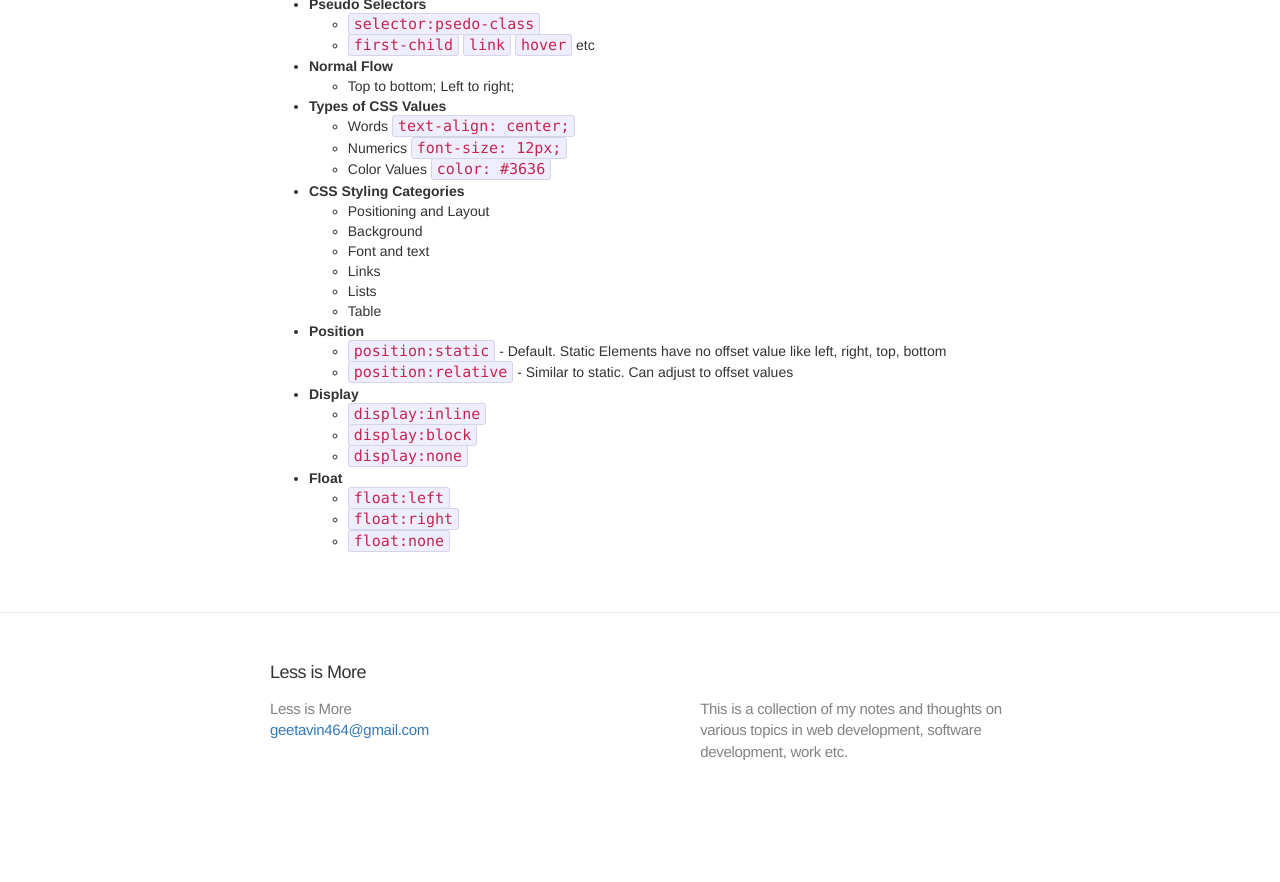
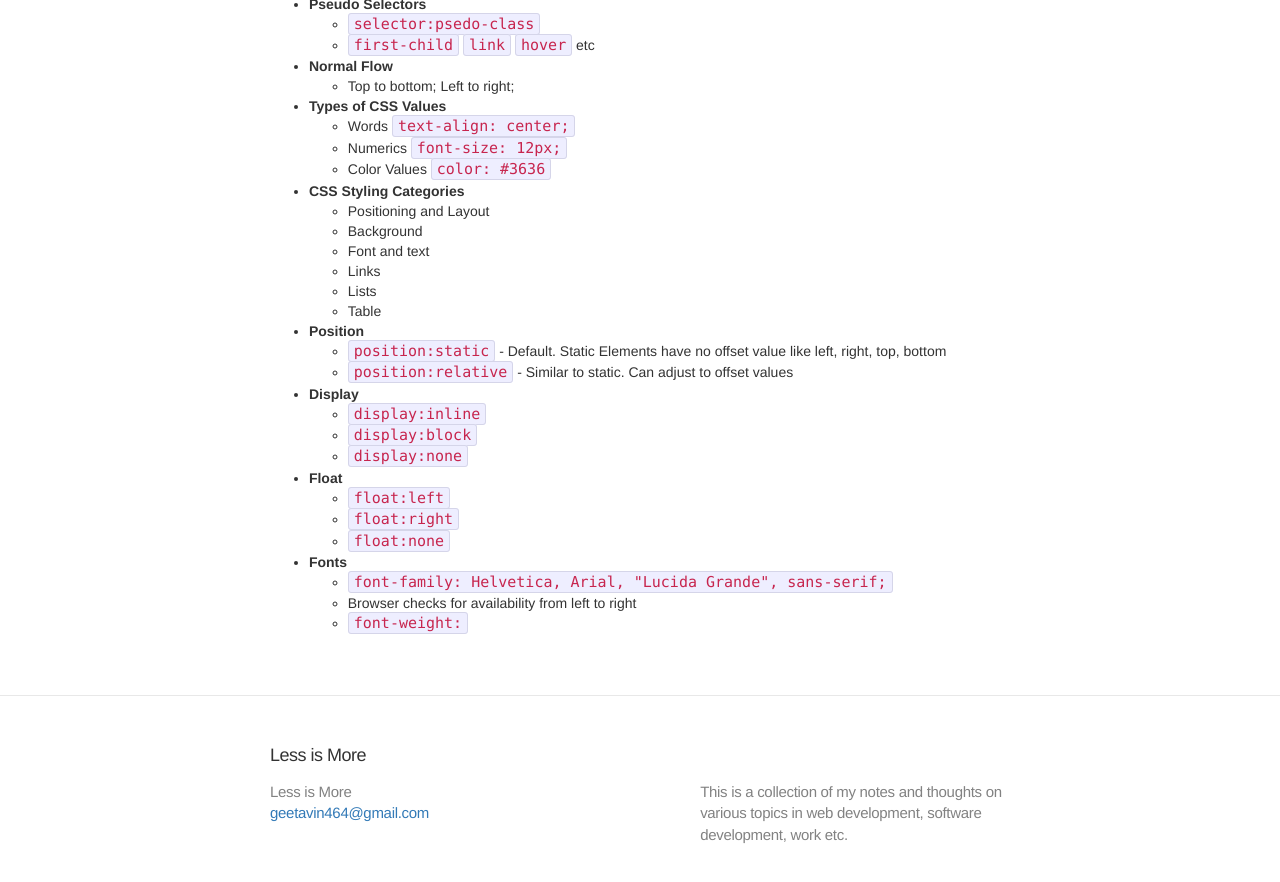
Before and after one commit to geetavin464/geetavin464.github.io, a Jekyll site: the page built from _posts/2015-03-27-css.md, in a window 1280 px wide and 900 px high, scrolled down 1214 px. Shown: the top 882 px of the window. Built offline with Jekyll 4.4.1, drawn with Linux system fonts in a browser that asks for light colours; before the commit the page ends 2031 px from its top, so only the background shows below that; some of the changed lines change nothing that is shown.

```diff
--- a/_includes/header.html
+++ b/_includes/header.html
@@ -1,21 +1,9 @@
 <header class="site-header">
-
   <div class="wrap">
 
     <a class="site-title" href="{{ site.baseurl }}/">{{ site.title }}</a>
 
     <nav class="site-nav">
-      <a href="#" class="menu-icon">
-        <svg version="1.1" xmlns="http://www.w3.org/2000/svg" xmlns:xlink="http://www.w3.org/1999/xlink" x="0px" y="0px"
-           viewBox="0 0 18 15" enable-background="new 0 0 18 15" xml:space="preserve">
-          <path fill="#505050" d="M18,1.484c0,0.82-0.665,1.484-1.484,1.484H1.484C0.665,2.969,0,2.304,0,1.484l0,0C0,0.665,0.665,0,1.484,0
-            h15.031C17.335,0,18,0.665,18,1.484L18,1.484z"/>
-          <path fill="#505050" d="M18,7.516C18,8.335,17.335,9,16.516,9H1.484C0.665,9,0,8.335,0,7.516l0,0c0-0.82,0.665-1.484,1.484-1.484
-            h15.031C17.335,6.031,18,6.696,18,7.516L18,7.516z"/>
-          <path fill="#505050" d="M18,13.516C18,14.335,17.335,15,16.516,15H1.484C0.665,15,0,14.335,0,13.516l0,0
-            c0-0.82,0.665-1.484,1.484-1.484h15.031C17.335,12.031,18,12.696,18,13.516L18,13.516z"/>
-        </svg>
-      </a>
       <div class="trigger">
         {% for page in site.pages %}
           {% if page.title %}<a class="page-link" href="{{ page.url | prepend: site.baseurl }}">{{ page.title }}</a>{% endif %}
--- a/_posts/2015-03-27-css.md
+++ b/_posts/2015-03-27-css.md
@@ -97,3 +97,8 @@
   * `float:left`
   * `float:right`
   * `float:none`
+
+* __Fonts__
+  * `font-family: Helvetica, Arial, "Lucida Grande", sans-serif;`
+  * Browser checks for availability from left to right
+  * `font-weight: `
```
